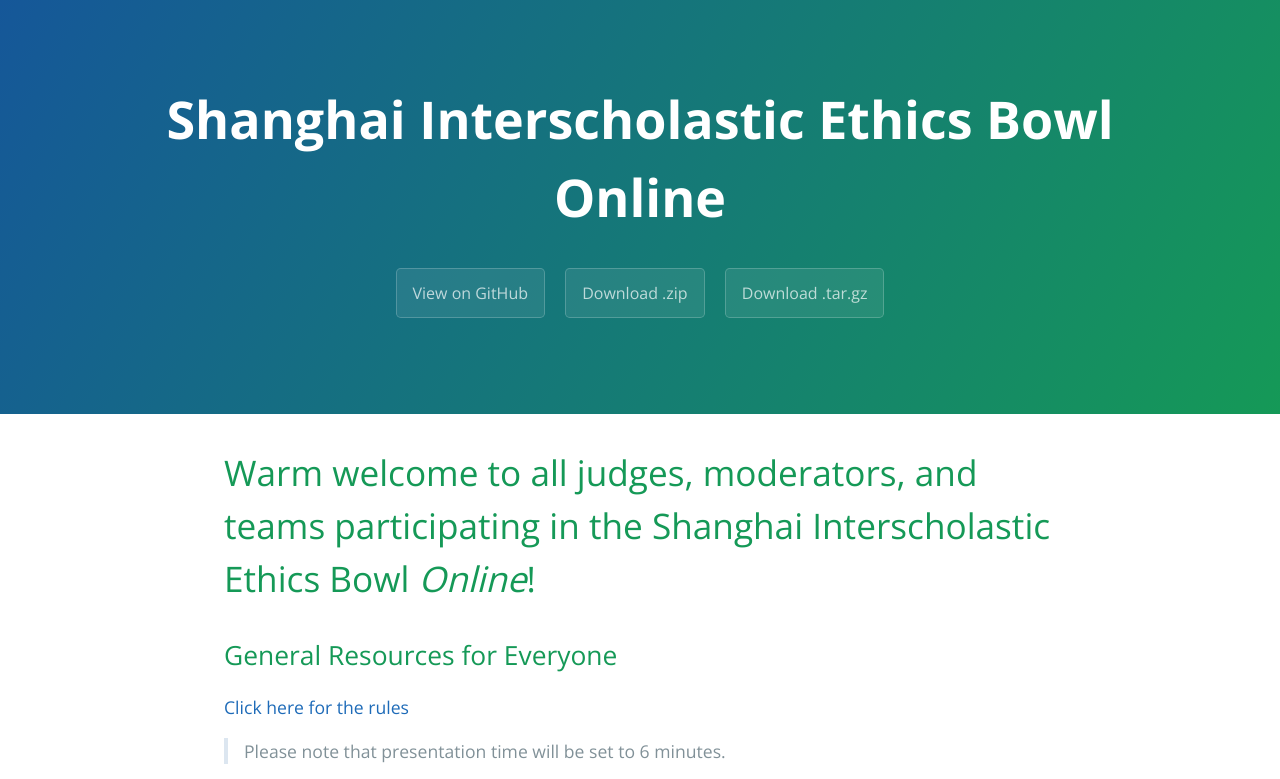
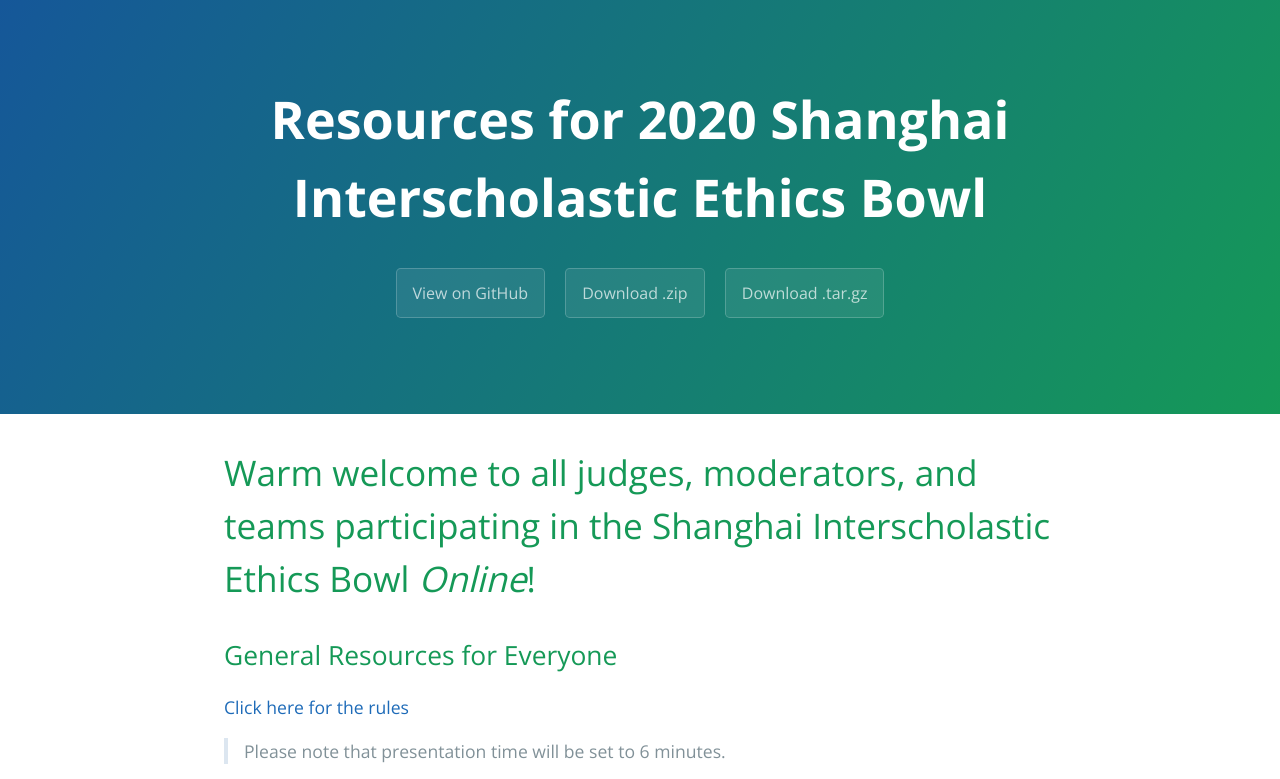
Before and after one commit to ethicsbowl-china/sieb-online, a plain HTML site: page index.html in a window 1280 px wide. Shown: the top 779 px of the page. Drawn offline with nearby package versions, Linux system fonts and the light colour scheme.

Commit message:
Update index.html

```diff
--- a/index.html
+++ b/index.html
@@ -2,7 +2,7 @@
 <html lang="en-us">
   <head>
     <meta charset="UTF-8">
-    <title>Shanghai Interscholastic Ethics Bowl Online by ethicsbowl-china</title>
+    <title>Resources for 2020 Shanghai Interscholastic Ethics Bowl</title>
     <meta name="viewport" content="width=device-width, initial-scale=1">
     <link rel="stylesheet" type="text/css" href="stylesheets/normalize.css" media="screen">
     <link href='https://fonts.googleapis.com/css?family=Open+Sans:400,700' rel='stylesheet' type='text/css'>
@@ -11,7 +11,7 @@
   </head>
   <body>
     <section class="page-header">
-      <h1 class="project-name">Shanghai Interscholastic Ethics Bowl Online</h1>
+      <h1 class="project-name">Resources for 2020 Shanghai Interscholastic Ethics Bowl</h1>
       <h2 class="project-tagline"></h2>
       <a href="https://github.com/ethicsbowl-china/sieb-online" class="btn">View on GitHub</a>
       <a href="https://github.com/ethicsbowl-china/sieb-online/zipball/master" class="btn">Download .zip</a>
```
